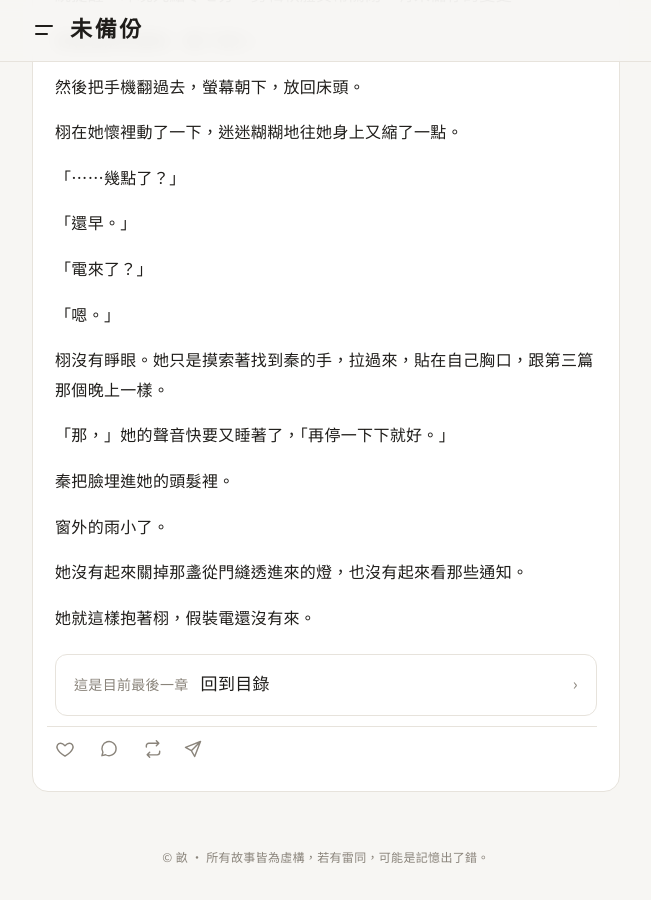
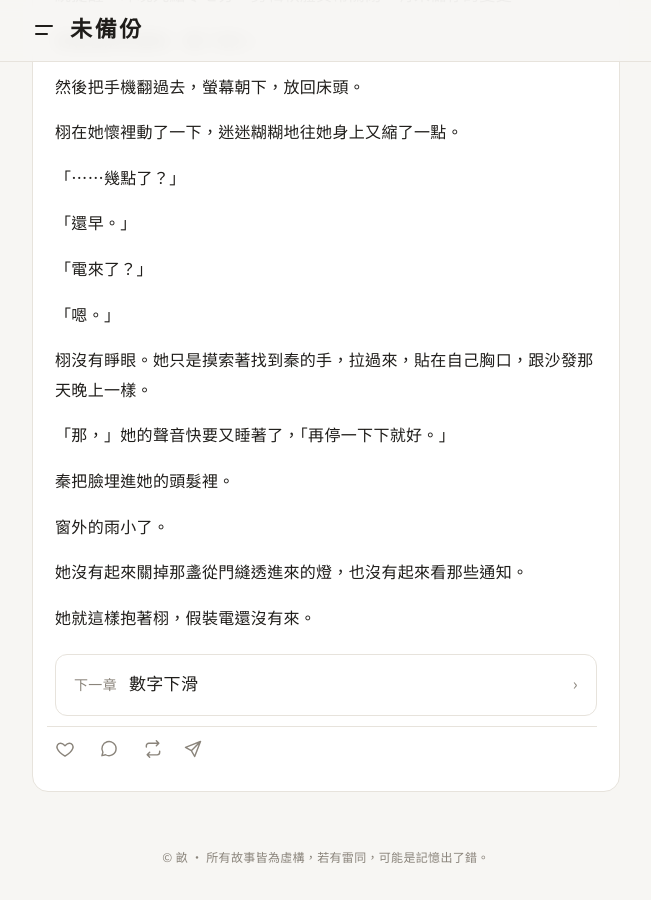
Before and after one commit to Sierra2121/weibeifen, a Jekyll site: the page built from _posts/2026-09-22-hongdian06.md, in a window 1280 px wide and 900 px high, scrolled down 5469 px. Shown: the whole window, without its empty margins (314-965 px from the left). Built offline with Jekyll 4.4.1, drawn with Linux system fonts in a browser that asks for light colours; part of the change alters nothing that is shown.

Commit message:
《紅點》第7篇〈數字下滑〉
Co-Authored-By: Claude Opus 5.5 <noreply@anthropic.com>
Claude-Session: https://claude.ai/code/session_01VPttWRHHy7PYGHyK8H2EyY

```diff
--- a/_posts/2026-09-22-hongdian06.md
+++ b/_posts/2026-09-22-hongdian06.md
@@ -212,7 +212,7 @@ date: 2026-09-22 23:48:00 +0800
 
 「嗯。」
 
-栩沒有睜眼。她只是摸索著找到秦的手，拉過來，貼在自己胸口，跟第三篇那個晚上一樣。
+栩沒有睜眼。她只是摸索著找到秦的手，拉過來，貼在自己胸口，跟沙發那天晚上一樣。
 
 「那，」她的聲音快要又睡著了，「再停一下下就好。」
 
--- /dev/null
+++ b/_posts/2026-10-17-hongdian07.md
@@ -0,0 +1,237 @@
+---
+layout: thread
+title: 數字下滑
+character: qin
+novel: hongdian
+chapter: 7
+teaser: |
+  「我們可以拍更多一點。」
+
+  「更多是多多少？」
+
+  栩第一次說：「不要。」
+date: 2026-10-17 01:12:00 +0800
+---
+秦是在吃早餐的時候說的。
+
+她說得很隨意，像在問今天要不要去買衛生紙。手裡拿著吐司，眼睛看著手機，拇指一直往下滑。
+
+「最近大家都在拍那種，」她說，「睡前的。」
+
+栩正在倒豆漿，手停了一下。「哪種？」
+
+秦把手機轉過來給她看。
+
+畫面裡是兩個女生，躺在床上，燈光調得很暗，只開了一盞小夜燈。其中一個翻身壓上去，另一個仰著頭，鏡頭在她們吻在一起的時候慢慢推近，推到只看得見交疊的下巴和肩膀，然後畫面黑掉。
+
+字幕寫著：「後面的，妳們自己想。」
+
+栩看完，把豆漿杯放下。
+
+「妳想拍這個？」
+
+「也不是一模一樣，」秦把手機收回去，「就是，可以再多一點。最近大家好像對我們沒那麼有興趣了。」
+
+「多一點是多多少？」
+
+秦沒有馬上回答。
+
+栩看著她，等。
+
+「就像停電那天那樣，」秦說，「可是有燈。」
+
+***
+
+廚房很安靜。
+
+冰箱在低鳴，窗外有機車經過。栩站在流理台前，背對著窗，光從她背後照過來，看不清楚她的表情。
+
+「不要。」她說。
+
+很輕，可是很清楚。
+
+秦抬頭。
+
+她跟栩在一起三年，拍片拍了半年，她說過很多次「如果妳不想就推開我」「妳說可以我才發」。可是栩從來沒有說過不要。
+
+一次都沒有。
+
+「為什麼？」秦問。問出口才發現，自己的聲音比想像中硬。
+
+栩看著她，好像也被那個聲音嚇到了。
+
+「因為那天晚上，」栩慢慢說，「是我們兩個的。」
+
+「我知道，所以我說不是一模一樣——」
+
+「秦，」栩打斷她，「妳剛剛說的是『可是有燈』。」
+
+秦張了張嘴。
+
+「妳想要的是那天晚上，」栩說，「加上鏡頭。」
+
+***
+
+她們沒有在廚房吵。
+
+秦後來想，大概是因為她們都太習慣壓低聲音了。這半年來，每一次靠近都在想收音，每一次說話都在想會不會被剪進去。連吵架，都下意識地不想讓任何東西聽見。
+
+是在走廊吵的。
+
+租屋處的走廊很窄，兩個人站著就塞滿了。栩要出門上班，秦跟出來，擋在門口。燈是感應式的，一開始亮著，後來她們站太久沒有動，燈就自己暗了。
+
+在暗的走廊裡，秦終於說出口：
+
+「我只是不想讓它就這樣沒了。」
+
+「它是什麼？」
+
+「帳號。」秦說，「我們一起做的東西。」
+
+「那是妳做的東西。」
+
+秦愣住。
+
+栩的聲音壓得很低，低到幾乎只剩氣音，可是每一個字都很清楚：
+
+「腳本是妳寫的，角度是妳調的，片是妳剪的，留言是妳——」她停了一下，「本來是妳先看的。」
+
+「我有問過妳，」秦說，「每一支我都有問過妳。」
+
+「我知道。」
+
+「那妳為什麼——」
+
+「因為妳每一次問，」栩說，「我都很怕說不要之後，妳會不開心。」
+
+走廊很安靜。
+
+隔壁傳來電視的聲音，遠遠的，聽不清楚在播什麼。
+
+秦站在那裡，忽然覺得腳下的地板在往下陷。
+
+「所以妳之前說可以，」她的聲音乾掉了，「都不是真的可以？」
+
+「不是。」栩搖頭，「是真的可以。」
+
+她往前一步，在黑暗裡，秦感覺到她的手碰到自己的手腕，很輕地握住。
+
+「只是這一次，」栩說，「是真的不可以。」
+
+***
+
+燈忽然亮了。
+
+是樓下的鄰居上樓，腳步聲觸動了感應器。兩個人同時往後退一點，像被抓到做什麼壞事。
+
+鄰居經過她們，看了一眼，沒說話，繼續往上走。
+
+燈又亮了一陣子，然後慢慢暗下去。
+
+栩沒有放開秦的手腕。
+
+秦低頭看著那隻手。在暗下去之前，她看見栩的指節有一點點發白。
+
+「我要遲到了。」栩說。
+
+「嗯。」
+
+「晚上再說。」
+
+「好。」
+
+栩鬆開手，打開門，走出去。門在她身後輕輕關上，關得很輕，像怕吵醒什麼。
+
+秦一個人站在走廊上。
+
+燈又暗了。
+
+她沒有動，讓它暗著。
+
+***
+
+那天晚上栩回來得很晚。
+
+秦坐在沙發上等，沒有開大燈，只開了一盞小檯燈。手機放在茶几上，螢幕朝下，一整天都沒有翻過來。
+
+鑰匙轉動的聲音。門開了。
+
+栩站在玄關，看見她，愣了一下。
+
+「妳還沒睡。」
+
+「在等妳。」
+
+栩脫了鞋，走過來，在沙發另一頭坐下。不是平常那種擠在一起的距離，是隔了一個抱枕。
+
+秦看著那個抱枕，覺得它好大。
+
+「我今天，」秦先開口，「把帳號的設定打開來看。」
+
+栩沒有說話。
+
+「我們發了二十幾支影片。」秦說，「我一支一支看回去。」
+
+「然後呢？」
+
+「然後我發現，」秦停了一下，「我剪掉的那些，比我發出去的，好看很多。」
+
+栩轉頭看她。
+
+「妳笑場的。妳躲出鏡頭的。妳說『很煩欸』說得太大聲，蓋過音樂的。」秦的聲音越來越小，「還有那個資料夾，『未命名』那個。」
+
+「妳剪掉的，」栩說，「都是我不知道在拍的時候。」
+
+「嗯。」
+
+「所以妳現在知道了。」
+
+秦點頭。
+
+「我不想拍有燈的停電了。」她說，「我想要妳說不要的時候，我可以不用問為什麼。」
+
+栩看著她，看了很久。
+
+然後把中間那個抱枕拿起來，丟到地上。
+
+***
+
+她靠過來的時候，秦沒有動。
+
+栩的頭靠在她肩膀上，很重，像是累了一整天終於可以放下來。她的頭髮上有外面的味道，雨和機車廢氣和捷運站的冷氣，混在一起，不香，可是是栩的。
+
+秦慢慢抬起手，摸她的頭髮。
+
+一下，一下。
+
+「秦。」
+
+「嗯。」
+
+「我早上說不要的時候，」栩小聲說，「手一直在抖。」
+
+「我知道。我有看到。」
+
+「我以為妳會生氣。」
+
+「我有生氣。」秦說，「可是不是氣妳。」
+
+「那是氣什麼？」
+
+秦想了很久。
+
+「氣我讓妳要練習那麼久，」她說，「才敢說不要。」
+
+栩沒有說話。
+
+她只是轉過身，把臉埋進秦的頸窩，手臂環住她的腰，抱得很緊。
+
+秦感覺到頸側又濕了。跟擦掉口紅那天晚上一樣。
+
+她把栩抱緊，嘴唇貼著她的頭頂，沒有說話。
+
+那天晚上她們沒有接吻。
+
+只是抱著，在一盞小檯燈底下，抱到栩睡著，抱到秦的手臂發麻，抱到窗外的天開始一點一點變亮。
+
+秦一直沒有放開。
```
